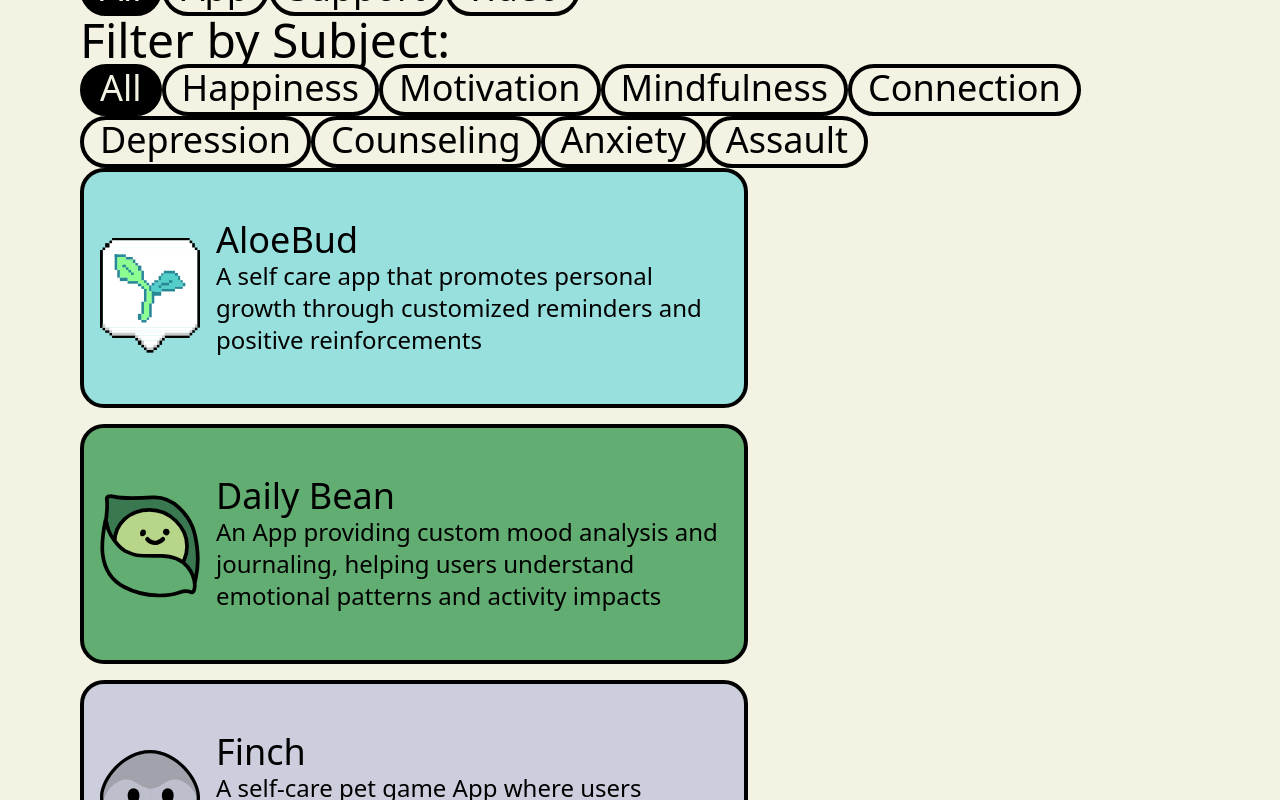
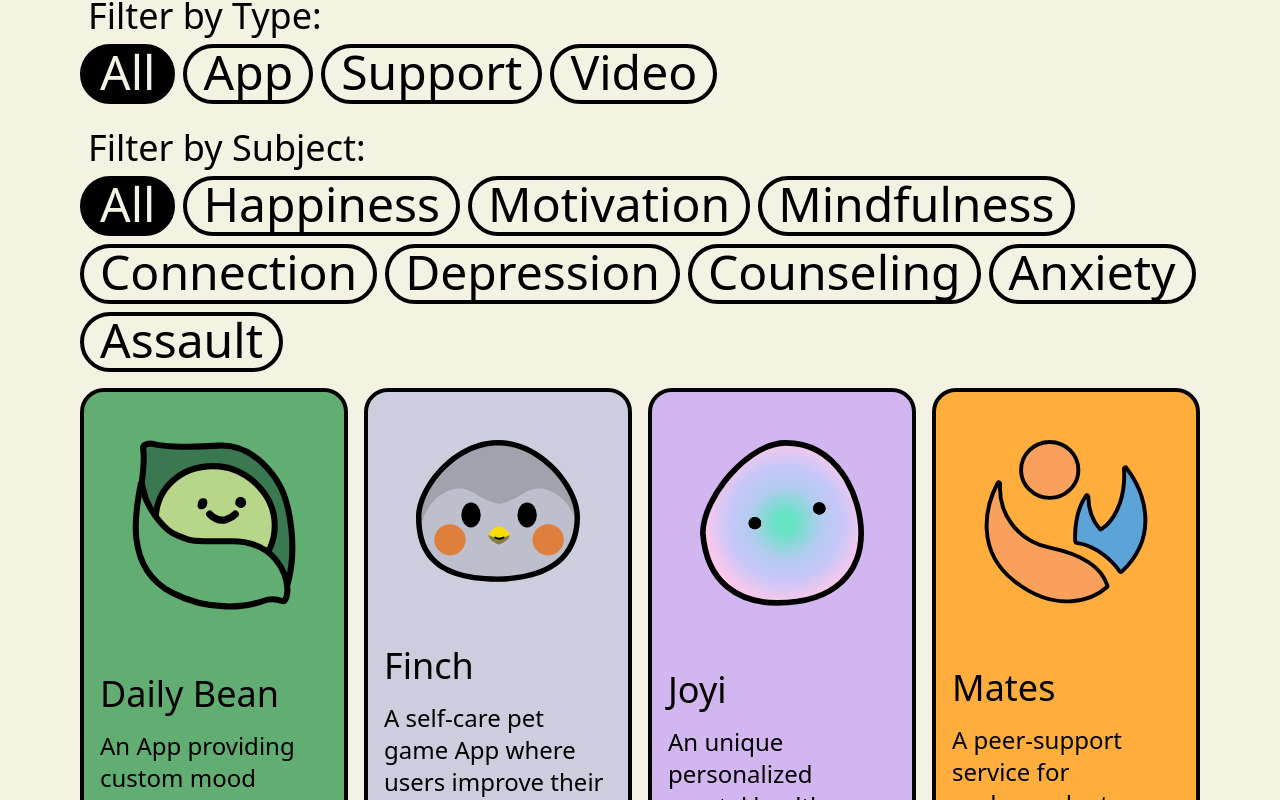
Before and after one commit to hadeya3ik/smile-Club-Frontend, a Next.js app: page /resources in a window 1280 px wide. Shown: the part 280-1080 px from the top of the page. Built offline with nearby package versions, Linux system fonts and the light colour scheme.

Commit message:
adding cards

```diff
--- a/app/resources/page.tsx
+++ b/app/resources/page.tsx
@@ -4,11 +4,13 @@
 
 function page() {
   return (
-    <main className='px-20'>
+    <main className=''>
         <NavBar/>
-        <div className=''>Resources</div>
-        <p className=' text-base sm:text-2xl'>Whether youre seeking light-hearted engagement through simple, enjoyable activities or require more serious clinical assistance, a vast array of resources are gathered here to support you throughout your mental health journey.</p>
-        <Resources/>
+        <div className='sm:px-12 md:px-20 px-8'>
+          <div className='pt-8 text-2xl sm:text-3xl md:text-5xl whitespace-nowrap'>Resources</div>
+          <p className=' text-base sm:text-2xl max-w-7xl'>Whether youre seeking light-hearted engagement through simple, enjoyable activities or require more serious clinical assistance, a vast array of resources are gathered here to support you throughout your mental health journey.</p>
+          <Resources/>
+        </div>
     </main>
   )
 }
--- a/components/NavBar.tsx
+++ b/components/NavBar.tsx
@@ -24,7 +24,7 @@
 
   return (
     <motion.nav
-        className='sticky top-0 w-ful px-8 z-[1000]'
+        className='sticky top-0 w-full px-8 z-[1000]'
         variants={{
             visible: { y: 0},
             hidden: {y: "-100%"}
--- a/components/Resources.tsx
+++ b/components/Resources.tsx
@@ -13,10 +13,14 @@
 import Three from '@/images/Resources/Three.svg'
 import UofW from '@/images/Resources/UofW.svg'
 import React, { useState } from 'react';
+import {motion} from 'framer-motion'
 
 function Resources() {
     const [selectedType, setSelectedType] = useState('all');
     const [selectedSubject, setSelectedSubject] = useState('all');
+
+    const typeOptions = ['all', 'app', 'support', 'video'];
+    const subjectOptions = ['all', 'happiness', 'motivation', 'mindfulness', 'connection', 'depression', 'counseling', 'anxiety', 'assault'];
 
     const handleTypeChange = (type) => {
       setSelectedType(type);
@@ -26,6 +30,7 @@
       setSelectedSubject(subject);
     };
 
+    // Filter cards based on selected type and subject
     const filteredCards = resourceCards.filter(card => {
       const matchesType = selectedType === 'all' || card.type.includes(selectedType);
       const matchesSubject = selectedSubject === 'all' || card.subject.includes(selectedSubject);
@@ -33,31 +38,68 @@
     });
 
     return (
-      <main>
-        <div className="filters">
-          <h3 className='text-xl sm:text-3xl md:text-5xl whitespace-nowrap'>Filter by Type:</h3>
-          <Button isSelected={selectedType === 'all'} onClick={() => handleTypeChange('all')}>All</Button>
-          <Button isSelected={selectedType === 'app'} onClick={() => handleTypeChange('app')}>App</Button>
-          <Button isSelected={selectedType === 'support'} onClick={() => handleTypeChange('support')}>Support</Button>
-          <Button isSelected={selectedType === 'video'} onClick={() => handleTypeChange('video')}>Video</Button>
+      <main className='flex flex-col gap-4 py-4'>
+        <div className="">
+          <h3 className="text-xl sm:text-3xl md:text-4xl whitespace-nowrap p-2">Filter by Type:</h3>
+          <div className="flex gap-1 sm:gap-2">
+            {typeOptions.map((type) => (
+                <Button
+                key={type}
+                isSelected={selectedType === type}
+                onClick={() => handleTypeChange(type)}>
+                {type.charAt(0).toUpperCase() + type.slice(1)}
+                </Button>
+            ))}
           </div>
-        <div className="filters">
-          <h3 className='text-xl sm:text-3xl md:text-5xl whitespace-nowrap'>Filter by Subject:</h3>
-          <Button isSelected={selectedSubject === 'all'} onClick={() => handleSubjectChange('all')}>All</Button>
-          <Button isSelected={selectedSubject === 'happiness'} onClick={() => handleSubjectChange('happiness')}>Happiness</Button>
-          <Button isSelected={selectedSubject === 'motivation'} onClick={() => handleSubjectChange('motivation')}>Motivation</Button>
-          <Button isSelected={selectedSubject === 'mindfulness'} onClick={() => handleSubjectChange('mindfulness')}>Mindfulness</Button>
-          <Button isSelected={selectedSubject === 'connection'} onClick={() => handleSubjectChange('connection')}>Connection</Button>
-          <Button isSelected={selectedSubject === 'depression'} onClick={() => handleSubjectChange('depression')}>Depression</Button>
-          <Button isSelected={selectedSubject === 'counseling'} onClick={() => handleSubjectChange('counseling')}>Counseling</Button>
-          <Button isSelected={selectedSubject === 'anxiety'} onClick={() => handleSubjectChange('anxiety')}>Anxiety</Button>
-          <Button isSelected={selectedSubject === 'assault'} onClick={() => handleSubjectChange('assault')}>Assault</Button>
+        </div>
+        <div className="">
+          <h3 className="text-xl sm:text-3xl md:text-4xl whitespace-nowrap p-2">Filter by Subject:</h3>
+          <div className="flex flex-wrap gap-1 sm:gap-2">
+            {subjectOptions.map((subject) => (
+                <Button
+                key={subject}
+                isSelected={selectedSubject === subject}
+                onClick={() => handleSubjectChange(subject)}
+                >
+                {subject.charAt(0).toUpperCase() + subject.slice(1)}
+                </Button>
+            ))}
+          </div>
         </div>
 
-        <div className="flex flex-wrap gap-4">
-          {filteredCards.map((item, index) => (
-            <Card key={index} card={item} />
+        <div className='flex flex-col sm:flex-row sm:gap-4'>
+          <div className='flex-1 xl:flex gap-4'>
+            <div className='flex-1 gap-4'>
+              {filteredCards.filter((item, index) => index % 4 === 0).map((item, index) => (
+                <motion.div layout key={index} className='h-fit mb-4'>
+                  <Card card={item} />
+                </motion.div>
               ))}
+            </div>
+            <div className='flex-1 gap-4'>
+              {filteredCards.filter((item, index) => index % 4 === 1).map((item, index) => (
+                <motion.div layout key={index} className='h-fit mb-4'>
+                  <Card card={item} />
+                </motion.div>
+              ))}
+            </div>
+          </div>
+          <div className='flex-1 xl:flex gap-4'>
+            <div className='flex-1 gap-4'>
+              {filteredCards.filter((item, index) => index % 4 === 2).map((item, index) => (
+                <motion.div layout key={index} className='h-fit mb-4'>
+                  <Card card={item} />
+                </motion.div>
+              ))}
+            </div>
+            <div className='flex-1 gap-4'>
+              {filteredCards.filter((item, index) => index % 4 === 3).map((item, index) => (
+                <motion.div layout key={index} className='h-fit mb-4'>
+                  <Card card={item} />
+                </motion.div>
+              ))}
+            </div>
+          </div>
         </div>
       </main>
     );
@@ -68,11 +110,11 @@
 
     return (
         <a href={link} target="_blank" rel="noopener noreferrer">
-        <div style={{ background: color }} className="sm:min-h-60 min-h-40 flex items-center p-4 gap-4 w-fit border-2 sm:border-4 border-black rounded-3xl">
-            <div className="h-[100px] w-[100px]">
+            <div style={{ background: color }} className="w-fit border-2 sm:border-4 border-black rounded-3xl">
+                <div className="p-12">
                     {Icon && <Icon />}
                 </div>
-            <div>
+                <div className='flex flex-col gap-4 p-4'>
                     <h1 className="sm:text-3xl md:text-4xl">{title}</h1>
                     <p className="max-w-lg text-base sm:text-2xl">{desc}</p>
                 </div>
@@ -85,7 +127,7 @@
     return (
       <button
         onClick={onClick}
-        className={`w-min sm:px-4 px-2 sm:pb-1 pb-0 rounded-full text-xl sm:text-3xl md:text-4xl border-2 sm:border-4 border-black ${
+        className={`w-min sm:px-4 px-2 sm:pb-1 pb-0 rounded-full text-xl sm:text-3xl md:text-5xl border-2 sm:border-4 border-black ${
           isSelected ? 'bg-black text-primary' : 'bg-primary text-black'
         }`}
       >
@@ -97,15 +139,6 @@
 export default Resources
 
 const resourceCards = [
-    {
-        title: "AloeBud",
-        desc: "A self care app that promotes personal growth through customized reminders and positive reinforcements",
-        Icon: AloeBud,
-        link: "https://www.aloebud.app/",
-        color: "#98E0DD",
-        type: ["app"],
-        subject: ["happiness", "mindfulness"]
-      },
       {
         title: "Daily Bean",
         desc: "An App providing custom mood analysis and journaling, helping users understand emotional patterns and activity impacts",
@@ -157,6 +190,14 @@
         type: ["video"],
         subject: ["counseling" , "depression", "anxiety"]
     }, {
+        title  : "Rootd",
+        desc : "An App with over 2 million users that provides on demand relief of anxiety and panic attack relief",
+        Icon : Rootd,
+        link : "https://www.rootd.io/",
+        color : "#59BEBF",
+        type: ["app"],
+        subject: ["anxiety" , "mindfulness"]
+    }, {
         title  : "Motivation Madness",
         desc : "A YouTube channel offering daily inspiration to help viewers pursue dreams and happiness ",
         Icon : MotivationMadness,
@@ -172,14 +213,22 @@
         color : "#7CEF69",
         type: ["video"],
         subject: ["motivation" , "mindfulness"]
+    },  {
+        title  : "Student Success Office",
+        desc : "The Student Success Office provides resources for achieving academic and leadership goals, including immigration and international opportunities",
+        Icon : UofW,
+        link : "https://uwaterloo.ca/student-success/",
+        color : "#FAD357",
+        type: ["support"],
+        subject: ["counseling"]
     }, {
-        title  : "Rootd",
-        desc : "An App with over 2 million users that provides on demand relief of anxiety and panic attack relief",
-        Icon : Rootd,
-        link : "https://www.rootd.io/",
-        color : "#59BEBF",
+        title: "AloeBud",
+        desc: "A self care app that promotes personal growth through customized reminders and positive reinforcements",
+        Icon: AloeBud,
+        link: "https://www.aloebud.app/",
+        color: "#98E0DD",
         type: ["app"],
-        subject: ["anxiety" , "mindfulness"]
+        subject: ["happiness", "mindfulness"],
       }, {
         title  : "Sci Show psych",
         desc : "A support group hosted by Anthony Brown, Brit Garner, and Hank Green which explored psychology topics. ",
@@ -212,13 +261,5 @@
         color : "#FAD357",
         type: ["support"],
         subject: ["depression", "anxiety", "counseling"]
-    },  {
-        title  : "Student Success Office",
-        desc : "The Student Success Office provides resources for achieving academic and leadership goals, including immigration and international opportunities",
-        Icon : UofW,
-        link : "https://uwaterloo.ca/student-success/",
-        color : "#FAD357",
-        type: ["support"],
-        subject: ["counseling"]
-    },
+    }
 ]
```
Also changed, not shown: images/Resources/SciShow.svg, images/Resources/UofW.svg. Lines whose indentation alone changed are shown as unchanged.
